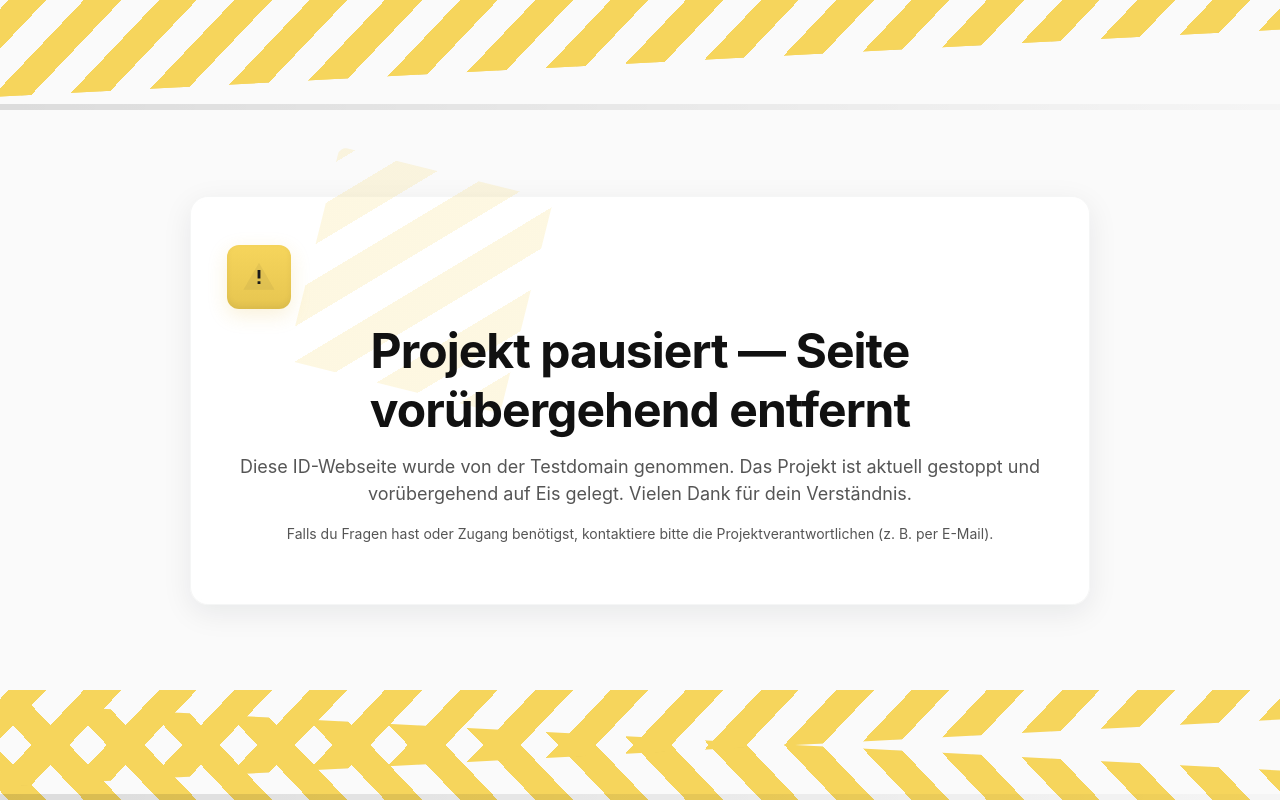
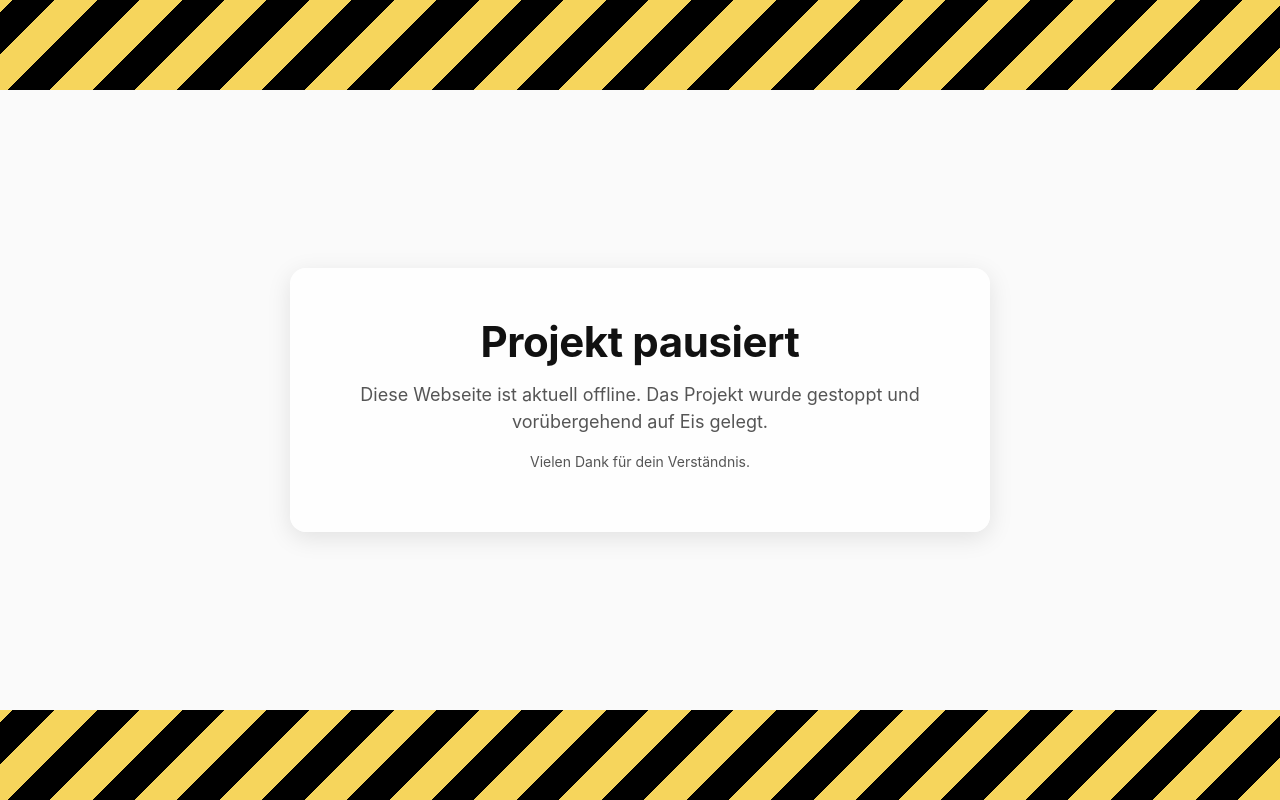
Before and after one commit to moritzwendt/Projekt-ESTH, a plain HTML site: page index.html in a window 1280 px wide. Drawn offline with Linux system fonts and the light colour scheme.

Commit message:
Project_Stop_v2

```diff
--- a/index.html
+++ b/index.html
@@ -4,75 +4,37 @@
     <meta charset="utf-8" />
     <meta name="viewport" content="width=device-width,initial-scale=1" />
     <title>Projekt pausiert</title>
+    <!-- v2 -->
     <style>
         :root{
         --bg: #fafafa;
-        --panel-bg: rgba(255,255,255,0.85);
+        --panel-bg: rgba(255,255,255,0.9);
         --accent-yellow: #f6d55c;
-        --accent-yellow-dark: #e6c550;
         --text: #111;
         --muted: #555;
-        --tape-height: 110px;
+        --tape-height: 90px;
         }
 
         *{box-sizing:border-box}
-        html,body{
-        height:100%;
+        body{
         margin:0;
-        font-family: Inter, ui-sans-serif, system-ui, -apple-system, "Segoe UI", Roboto, "Helvetica Neue", Arial;
+        font-family: Inter, sans-serif;
         background:var(--bg);
         color:var(--text);
-        -webkit-font-smoothing:antialiased;
-        -moz-osx-font-smoothing:grayscale;
         }
 
-        /* Tape band (top & bottom). uses two layered repeating-linear-gradients
-        to create yellow diagonal stripes + subtle darker band for depth. */
+        /* Absperrband oben/unten */
         .tape {
         height: var(--tape-height);
         width:100%;
-        overflow:hidden;
-        position:relative;
-        }
-
-        .tape::before,
-        .tape::after{
-        content:"";
-        position:absolute;
-        inset:0;
-        /* yellow / transparent diagonal pattern */
         background:
             repeating-linear-gradient(
             -45deg,
-            var(--accent-yellow) 0 28px,
-            transparent 28px 56px
-            ),
-            repeating-linear-gradient(
-            -45deg,
-            rgba(0,0,0,0.06) 0 7px,
-            rgba(0,0,0,0) 7px 56px
+            var(--accent-yellow) 0 30px,
+            black 30px 60px
             );
-        /* make stripes look slightly glossy */
-        transform: skewY(-3deg);
-        transform-origin: left;
-        /* move the pattern a bit so it doesn't start flush at left */
-        left:-20%;
-        right:-20%;
         }
 
-        /* bottom tape mirrored */
-        .tape.bottom::before{ transform: skewY(3deg) scaleY(-1); }
-
-        /* thin dark strip on edge to simulate taped border */
-        .tape .edge {
-        position:absolute;
-        left:0; right:0; bottom:0;
-        height:6px;
-        background:linear-gradient(90deg, rgba(0,0,0,0.12), rgba(0,0,0,0.02));
-        pointer-events:none;
-        }
-
-        /* Content area center */
         .center {
         min-height: calc(100vh - (var(--tape-height) * 2));
         display:flex;
@@ -82,21 +44,19 @@
         }
 
         .card {
-        max-width:900px;
+        max-width:700px;
         width:100%;
         text-align:center;
         padding:48px 36px;
-        border-radius:18px;
+        border-radius:16px;
         background:var(--panel-bg);
-        box-shadow: 0 8px 30px rgba(16,24,40,0.08);
-        border: 1px solid rgba(16,24,40,0.04);
-        backdrop-filter: blur(6px) saturate(120%);
+        box-shadow: 0 6px 24px rgba(0,0,0,0.1);
         }
 
         h1{
         margin:0 0 14px 0;
         font-size:36px;
-        letter-spacing:-0.02em;
+        letter-spacing:-0.01em;
         }
         p.lead{
         margin:0 0 18px 0;
@@ -111,83 +71,27 @@
         font-size:14px;
         }
 
-        /* small decorative tape slashes behind the title */
-        .card::before{
-        content:"";
-        position:absolute;
-        height:220px;
-        width:220px;
-        left:calc(50% - 110px - 220px);
-        top:calc(50% - 110px - 120px);
-        background: repeating-linear-gradient(-45deg, rgba(246,213,92,0.18) 0 30px, rgba(0,0,0,0) 30px 60px);
-        transform:rotate(14deg);
-        border-radius:8px;
-        pointer-events:none;
-        z-index:0;
-        display:none;
-        }
-
-        /* Make card content above decorative slashes */
-        .card > *{position:relative; z-index:1}
-
-        /* responsive */
         @media (min-width:900px){
-        h1{font-size:48px}
-        .card::before{display:block}
-        }
-
-        /* optional: small visual 'caution' icon using CSS */
-        .caution {
-        display:inline-block;
-        margin-bottom:12px;
-        width:64px;
-        height:64px;
-        border-radius:12px;
-        background: linear-gradient(180deg, var(--accent-yellow) 0%, var(--accent-yellow-dark) 100%);
-        box-shadow: 0 6px 20px rgba(230,180,40,0.18), inset 0 -3px 6px rgba(0,0,0,0.06);
-        display:flex;
-        align-items:center;
-        justify-content:center;
-        }
-        .caution svg{width:34px;height:34px;display:block}
-
-        /* small helper for dark mode support: invert tape in dark backgrounds (keeps readable) */
-        @media (prefers-color-scheme: dark){
-        :root{ --bg: #0b0c0f; --panel-bg: rgba(10,12,16,0.6); --text:#eef0f3; --muted:#c9cbd0;}
-        .tape::before{ filter:brightness(0.95) }
+        h1{font-size:42px}
         }
     </style>
     </head>
     <body>
-    <div class="tape top" aria-hidden="true">
-        <div class="edge"></div>
-    </div>
+    <div class="tape top"></div>
 
-    <main class="center" role="main">
-        <article class="card" role="article" aria-labelledby="title">
-        <div class="caution" aria-hidden="true">
-            <!-- simple warning icon -->
-            <svg viewBox="0 0 24 24" fill="none" aria-hidden="true" focusable="false">
-            <path d="M11 7h2v6h-2zM11 15h2v2h-2z" fill="#1a1a1a"/>
-            <path fill-rule="evenodd" clip-rule="evenodd" d="M1 21h22L12 2 1 21z" fill="#1a1a1a" opacity="0.06"/>
-            </svg>
-        </div>
-
-        <h1 id="title">Projekt pausiert — Seite vorübergehend entfernt</h1>
-
+    <main class="center">
+        <article class="card">
+        <h1>Projekt pausiert</h1>
         <p class="lead">
-            Diese ID-Webseite wurde von der Testdomain genommen. Das Projekt ist aktuell gestoppt und vorübergehend auf Eis gelegt.
+            Diese Webseite ist aktuell offline.
+            Das Projekt wurde gestoppt und vorübergehend auf Eis gelegt.
+        </p>
+        <p class="meta">
             Vielen Dank für dein Verständnis.
-        </p>
-
-        <p class="meta">
-            Falls du Fragen hast oder Zugang benötigst, kontaktiere bitte die Projektverantwortlichen (z. B. per E-Mail).
         </p>
         </article>
     </main>
 
-    <div class="tape bottom" aria-hidden="true">
-        <div class="edge"></div>
-    </div>
+    <div class="tape bottom"></div>
 </body>
 </html>
```
